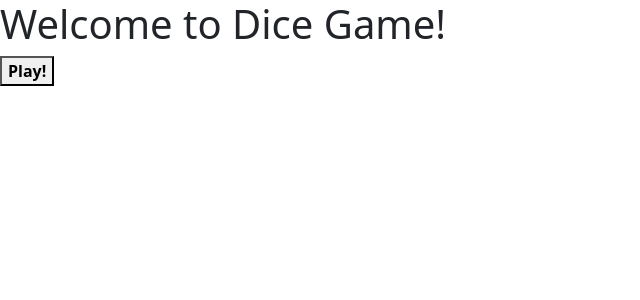
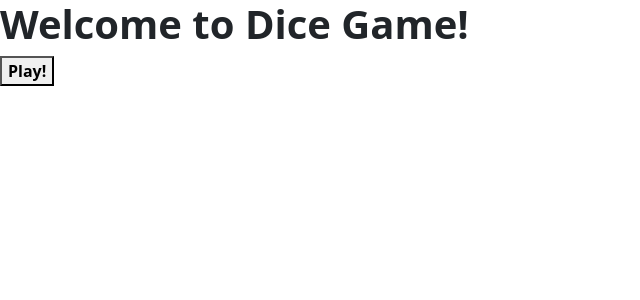
Before and after one commit to Emmanuel-Ejeagha/Python_Course, a Flask app: template JavaScript_Course/dice_game/templates/home.html in a window 1280 px wide. Shown: the top 300 px of the page, without its empty margins (0-640 px from the left). Run offline with Flask 3, Linux system fonts and the light colour scheme; the template is opened without the code that fills it, so the values that code supplies are empty.

Commit message:
modifed home.html

```diff
--- a/JavaScript_Course/dice_game/templates/home.html
+++ b/JavaScript_Course/dice_game/templates/home.html
@@ -13,7 +13,7 @@
     />
     <section class="image">
       <div class="display">
-        <h1 class="welcome">Welcome to Dice Game!</h1>
+        <h1 class="welcome"><b>Welcome to Dice Game!</b></h1>
         <a href="/templates/index.html" class="play">
           <button class="play"><b>Play!</b></button>
         </a>
```
